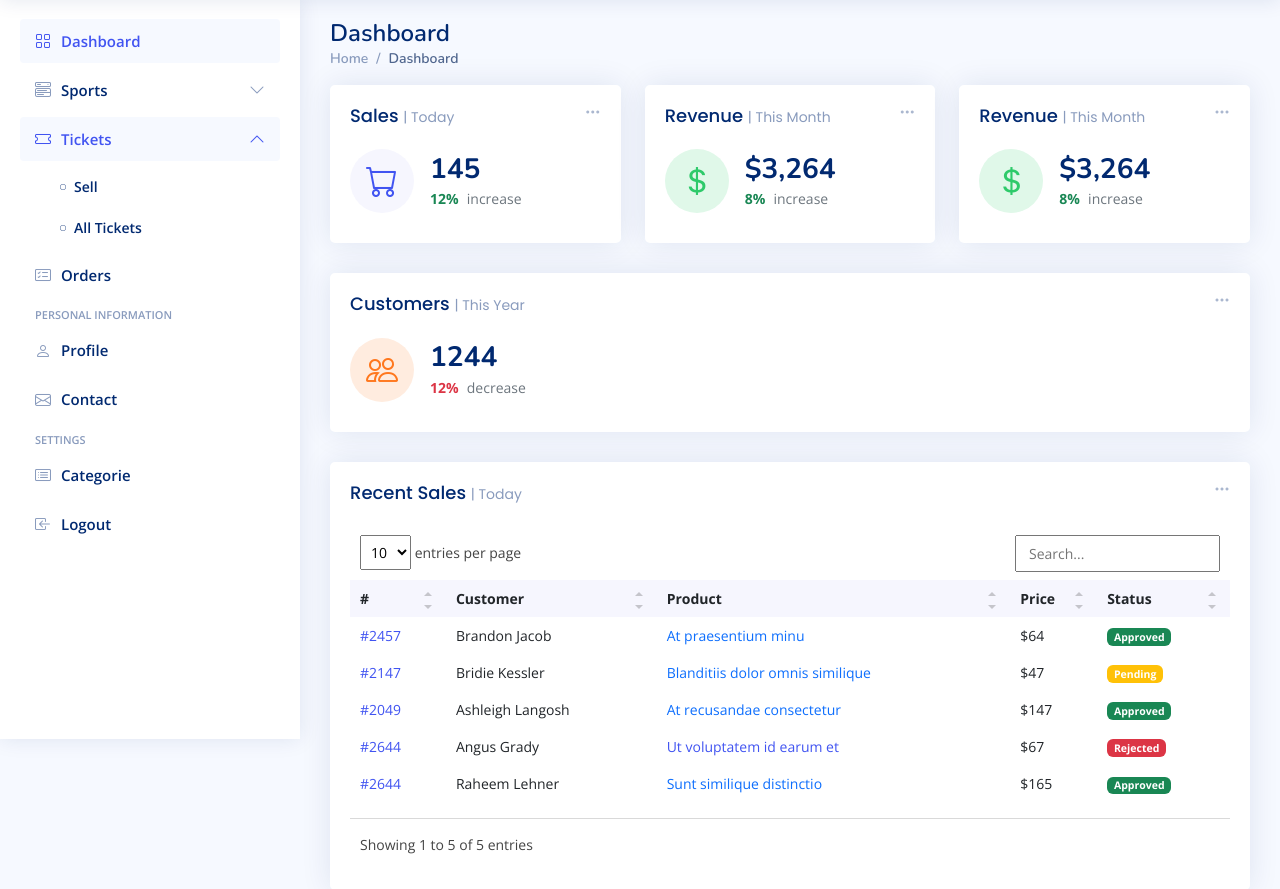
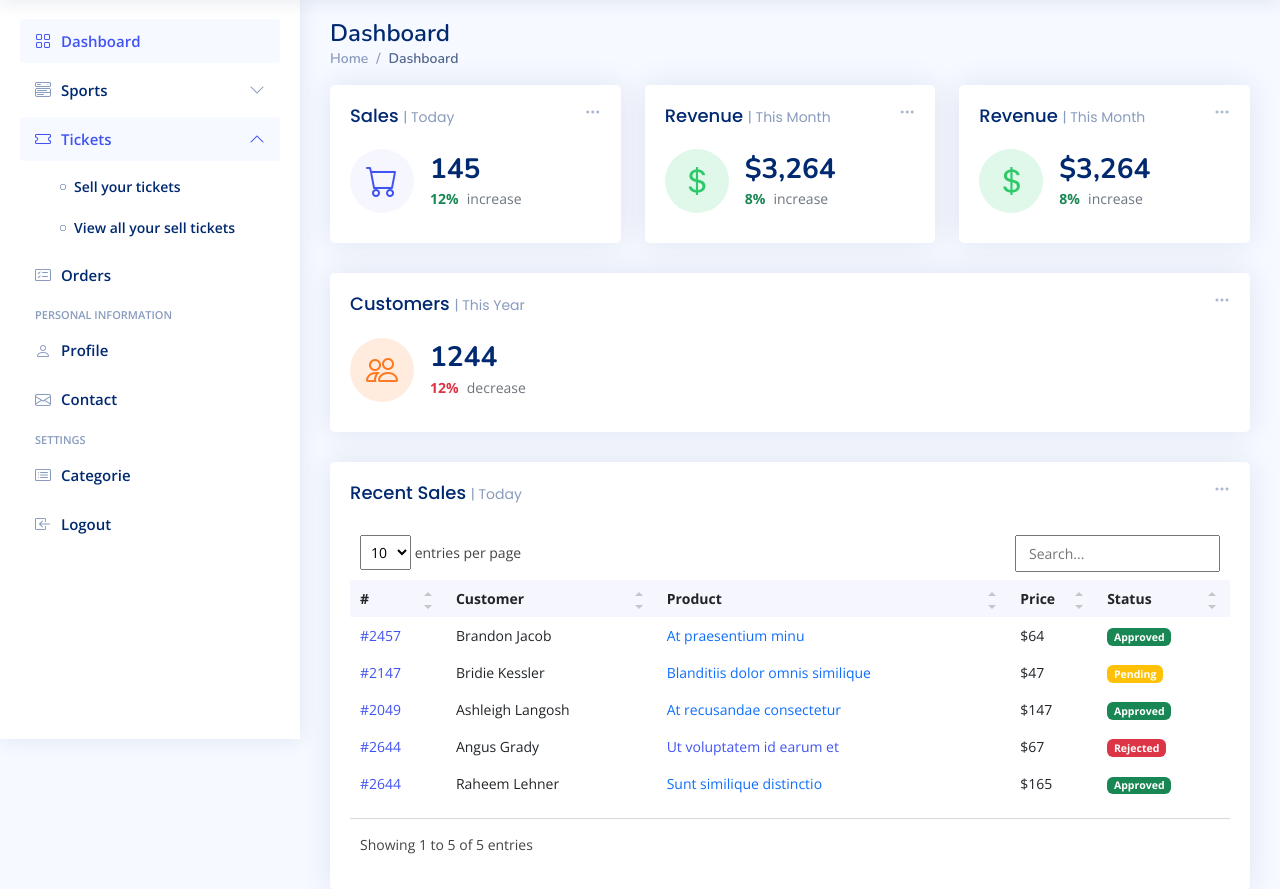
Before and after one commit to Ace7260/vente_tickets, a Django app: page / in a window 1280 px wide, after a click on "Tickets". Shown: the part 61-950 px from the top of the page. Run offline with Django 3.2, Linux system fonts and the light colour scheme; some libraries are stand-ins or nearby versions.

Commit message:
change option for tickets

```diff
--- a/app/templates/app/partials/sidebar.html
+++ b/app/templates/app/partials/sidebar.html
@@ -33,12 +33,12 @@
       <ul id="forms-nav" class="nav-content collapse " data-bs-parent="#sidebar-nav">
         <li>
           <a href="{% url 'ticket_index' %}">
-            <i class="bi bi-circle"></i><span>Sell</span>
+            <i class="bi bi-circle"></i><span>Sell your tickets</span>
           </a>
         </li>
         <li>
           <a href="components-alerts.html">
-            <i class="bi bi-circle"></i><span>All Tickets</span>
+            <i class="bi bi-circle"></i><span>View all your sell tickets</span>
           </a>
         </li>
       </ul>
```
